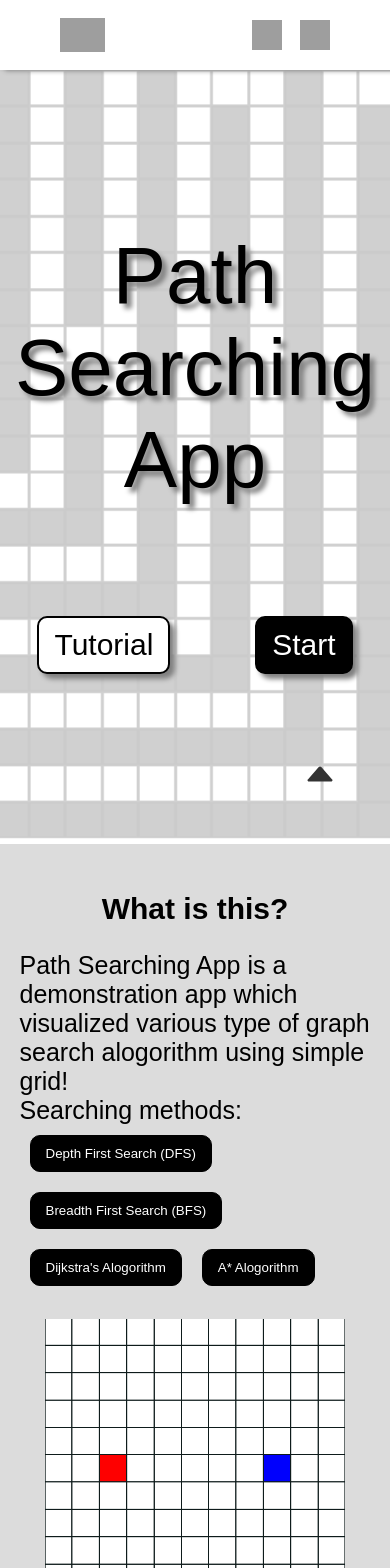
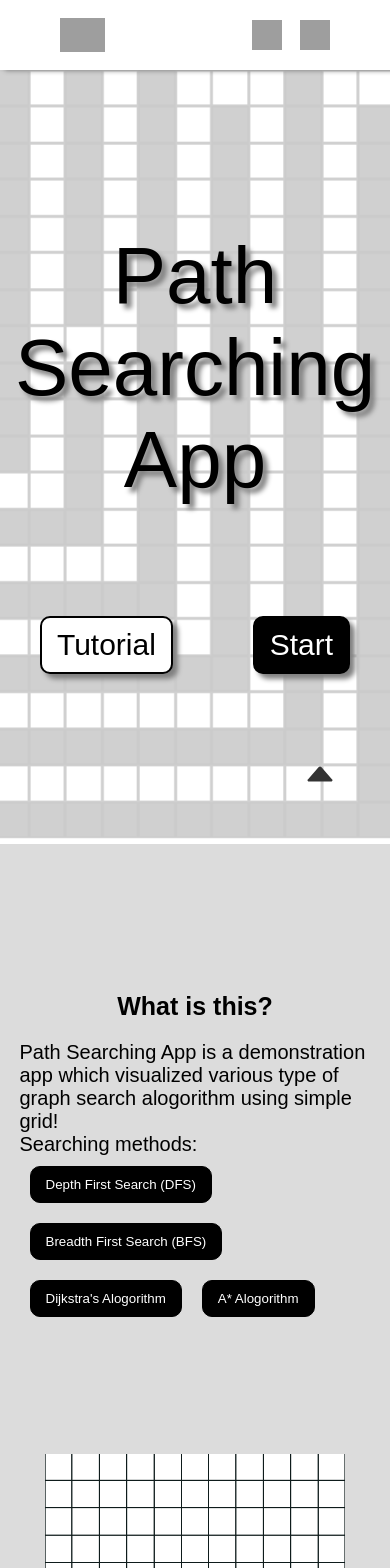
Before and after one commit to HCHANGN/SearchingPathProject, a React app: page / in a window 390 px wide. Shown: the top 1568 px of the page. Built offline with nearby package versions, Linux system fonts and the light colour scheme; grey boxes are pictures that could not be loaded; the HTML template or start-up script is replaced by a standard one.

Commit message:
add touch input feature

```diff
--- a/src/Graph.css
+++ b/src/Graph.css
@@ -265,7 +265,7 @@ button:hover{
     justify-content: space-around;
     align-items: center;
     width:100%;
-    padding-top: 100px;
+    padding-top: 70px;
     animation: fadeInOpacity 0.5s linear 0s 1;
     margin-bottom: 100px;
 }
@@ -387,6 +387,7 @@ button:hover{
 @media (max-width:500px){
     #controlBar{
         width:70%;
+        height:400px;
     }
 
     #algoControl{
@@ -395,10 +396,18 @@ button:hover{
         border:none;
     }
 
+    #algoControlTitle{
+        padding:10px;
+    }
+
     #addControl{
         justify-content: center;
         width:100%;
         height:30%;
+    }
+
+    #addControlTitle{
+        padding-top:15px;
     }
 
     #playControl{
@@ -406,9 +415,17 @@ button:hover{
         height:35%;
     }
 
+    #playControlTitle{
+        padding-top:15px;
+    }
+
     #modeSelect{
         margin-top: 10px;
-        margin-bottom: 10px;
+        margin-bottom:15px;
+    }
+
+    #controlBtnSet{
+        margin-bottom:10px;
     }
 
 }
--- a/src/Graph.js
+++ b/src/Graph.js
@@ -705,7 +705,7 @@ class Graph extends React.Component{
                 </div>
 
                 <div id="graphContainer"
-                    onMouseDown={(e)=>{
+                    onPointerDown={(e)=>{
                         e.preventDefault();
                         this.setState({
                             keypress:true
@@ -721,7 +721,7 @@ class Graph extends React.Component{
                             })
                         }
                     }}
-                    onMouseUp={(e)=>{
+                    onPointerUp={(e)=>{
                         e.preventDefault();
                         this.setState({
                             keypress:false
@@ -743,7 +743,7 @@ class Graph extends React.Component{
                             //this.reset();
                         }
                     }}
-                    onMouseMove={(e)=>{
+                    onPointerMove={(e)=>{
                         e.preventDefault();
                         if(this.state.keypress){
                             if(e.target.className==="vertex"){
@@ -786,7 +786,7 @@ class Graph extends React.Component{
                             }
                         }
                     }}
-                    onMouseOut={(e)=>{
+                    onPointerOut={(e)=>{
                         e.preventDefault();
                         if(this.state.cStart){
                             if(e.target.className==="endVertex"){
--- a/src/HomePage.css
+++ b/src/HomePage.css
@@ -219,7 +219,17 @@ a{
 }
 
 @media (max-width:770px){
+    #bannerText{
+        padding-right: 20px;
+        padding-left: 20px;
+    }
+
+    #bannerBtn{
+        width:100%;
+    }
+
     #describeContentOne{
+        height:calc(120vh);
         flex-direction: column;
     }
 
@@ -239,7 +249,7 @@ a{
         flex-direction: column;
     }
     .desTitle{
-        font-size: 30px;
+        font-size: 25px;
     }
 
     .desDetailDiv{
@@ -253,7 +263,7 @@ a{
     }
 
     .desDetail{
-        font-size: 25px;
+        font-size: 20px;
     }
 
     #imgIntro{
```
Also changed, not shown: 1 other file (tests, documents, lock files or other folders).
